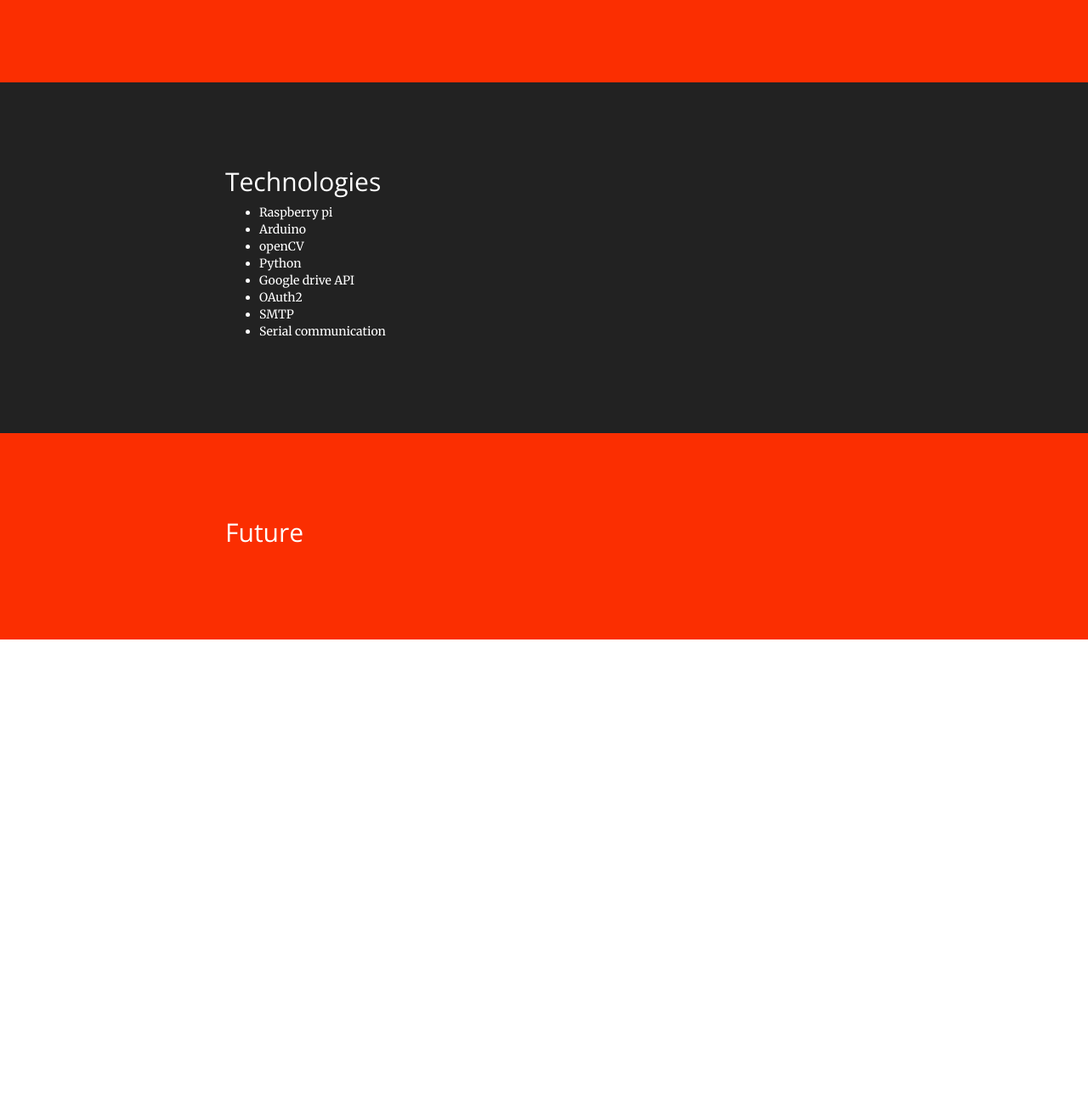
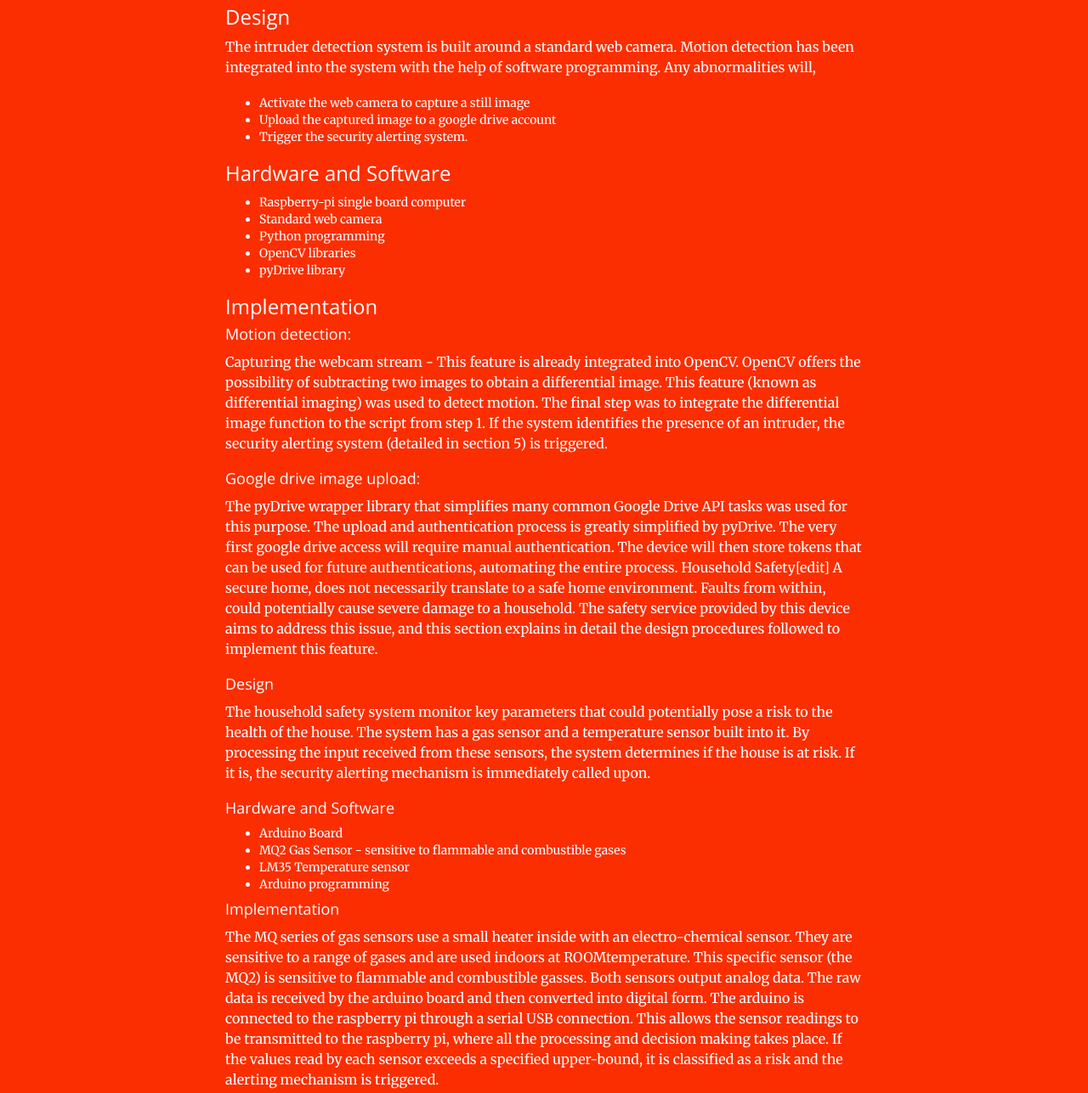
Before and after one commit to dinanjana/dinanjana.github.io, a plain HTML site: page Home_buddy.html in a window 1280 px wide. Shown: the part 1314-2601 px from the top of the page at 85% size. Before the commit the page ends 2067 px from the top, so only its background shows below. Drawn offline with nearby package versions, Linux system fonts and the light colour scheme.

Commit message:
Home buddy
Completed wiki :)

```diff
--- a/Home_buddy.html
+++ b/Home_buddy.html
@@ -104,8 +104,57 @@
             <div class="row">
                 <div class="col-lg-8 col-lg-offset-2 text-left">
                     <h2 class="section-heading">Technical aspect </h2>
+                    <h3>Design</h3>
+<p>The intruder detection system is built around a standard web camera. Motion detection has been integrated into the system with the help of software programming. Any abnormalities will,
+</p>
+<ul>
+<li>Activate the web camera to capture a still image</li>
+<li>Upload the captured image to a google drive account</li>
+<li>Trigger the security alerting system.</li>
+</ul>
+<h3>Hardware and Software</h3>
+<ul>
+<li>Raspberry-pi single board computer</li>
+<li>Standard web camera</li>
+<li>Python programming</li>
+<li>OpenCV libraries</li>
+<li>pyDrive library</li>
+</ul>
+<h3>Implementation</h3>
+<h4>Motion detection:</h4>
 
+<p>Capturing the webcam stream - This feature is already integrated into OpenCV.
+OpenCV offers the possibility of subtracting two images to obtain a differential image. This feature (known as differential imaging) was used to detect motion.
+The final step was to integrate the differential image function to the script from step 1.
+If the system identifies the presence of an intruder, the security alerting system (detailed in section 5) is triggered.
+</p>
+<h4>Google drive image upload:</h4>
 
+<p>The pyDrive wrapper library that simplifies many common Google Drive API tasks was used for this purpose. The upload and authentication process is greatly simplified by pyDrive. The very first google drive access will require manual authentication. The device will then store tokens that can be used for future authentications, automating the entire process.
+Household Safety[edit]
+A secure home, does not necessarily translate to a safe home environment. Faults from within, could potentially cause severe damage to a household. The safety service provided by this device aims to address this issue, and this section explains in detail the design procedures followed to implement this feature.
+</p>
+
+<h4>Design</h4>
+<p>
+The household safety system monitor key parameters that could potentially pose a risk to the health of the house. The system has a gas sensor and a temperature sensor built into it. By processing the input received from these sensors, the system determines if the house is at risk. If it is, the security alerting mechanism is immediately called upon.
+</p>
+
+<h4>Hardware and Software</h4>
+<ul>
+
+<li>Arduino Board</li>
+<li>MQ2 Gas Sensor - sensitive to flammable and combustible gases</li>
+<li>LM35 Temperature sensor</li>
+<li>Arduino programming</li>
+</ul>
+
+<h4>Implementation</h4>
+<p>
+The MQ series of gas sensors use a small heater inside with an electro-chemical sensor. They are sensitive to a range of gases and are used indoors at ROOMtemperature. This specific sensor (the MQ2) is sensitive to flammable and combustible gasses.
+
+Both sensors output analog data. The raw data is received by the arduino board and then converted into digital form. The arduino is connected to the raspberry pi through a serial USB connection. This allows the sensor readings to be transmitted to the raspberry pi, where all the processing and decision making takes place. If the values read by each sensor exceeds a specified upper-bound, it is classified as a risk and the alerting mechanism is triggered.</p>
+</p>
                 </div>
             </div>
         </div>
```
Also changed, not shown: index.html (+2 -1 lines).
